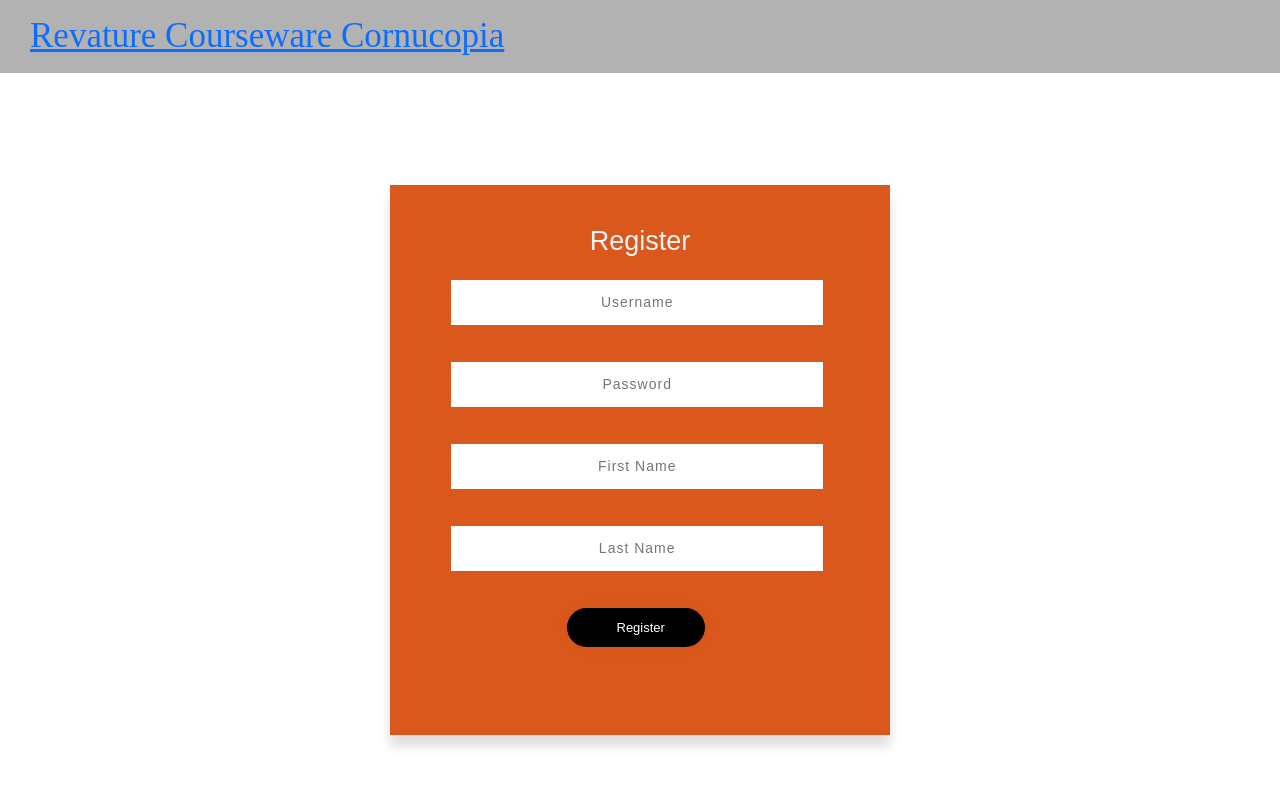
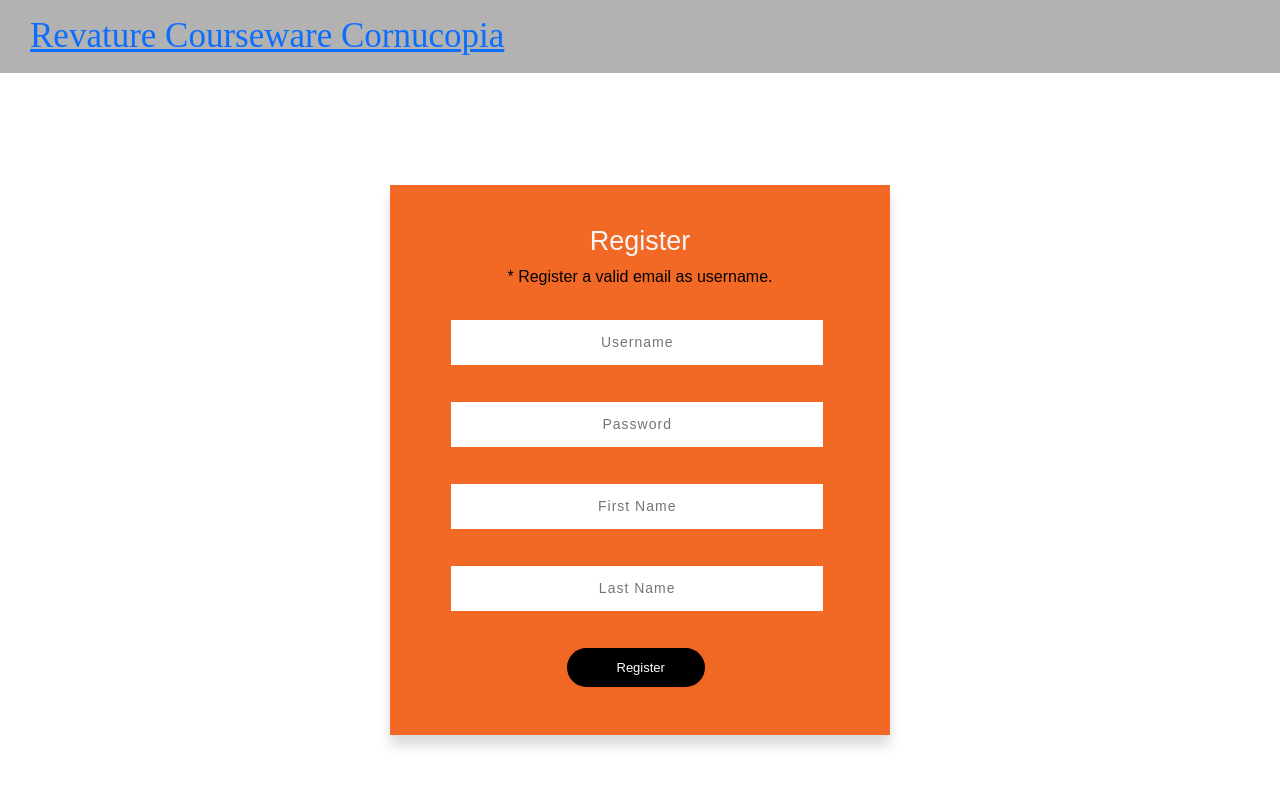
Before and after one commit to angeldep144/RCC-frontend, an Angular app: page /register in a window 1280 px wide. Shown: the top 786 px of the page. Built offline with nearby package versions, Linux system fonts and the light colour scheme; a web font is replaced by a local one.

Commit message:
frontend

```diff
--- a/src/app/pages/register/register.component.css
+++ b/src/app/pages/register/register.component.css
@@ -25,7 +25,7 @@ h1{
 
 
 .content {
-    background-color: #da581c;
+    background-color: #F26925;
     width: 500px;
     height: 550px;
     margin: 7em auto;
@@ -41,6 +41,24 @@ h1{
     font-size: 27px;
     display: flex;
     justify-content: center;
+}
+.register-note{
+    color: black;
+    display: flex;
+    justify-content: center;
+}
+
+.input-name{
+    color: black;
+    display: flex;
+    justify-content: center;
+    margin-right: 200px;
+}
+.field-note{
+    color: black;
+    margin-left: 90px;
+
+
 }
 
 .un {
--- a/src/app/pages/register/register.component.html
+++ b/src/app/pages/register/register.component.html
@@ -2,9 +2,12 @@
 
 <div class="content">
     <h3 class="register-title">Register</h3>
+    <p class="register-note">* Register a valid email as username.</p>
 <form (submit)="registerUser()" class="form1">
     <div class="err" *ngIf="errMessage">{{errMessage}}</div>
+
     <div class="form-item">
+        <!-- <p class="input-name">Email</p> -->
         <input type="text" id="username" class="un " name="username"  placeholder="Username" [(ngModel)]="usernameInput">
     </div>
     <div class="form-item">
@@ -16,6 +19,7 @@
     <div class="form-item">
         <input type="text" id="lastname" class="un " name="lastName" [(ngModel)]="lastNameInput" placeholder="Last Name">
     </div>
+    <!-- <p class="field-note">* All fields are required</p> -->
     <div class="form-item">
         <button class="register" id="register-btn" name="button" >Register</button>
     </div>
```
